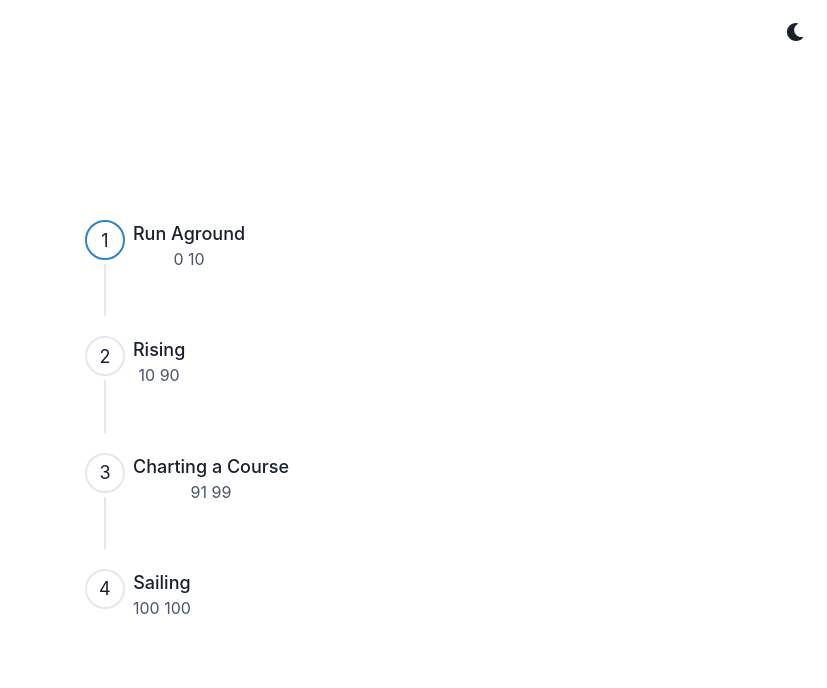
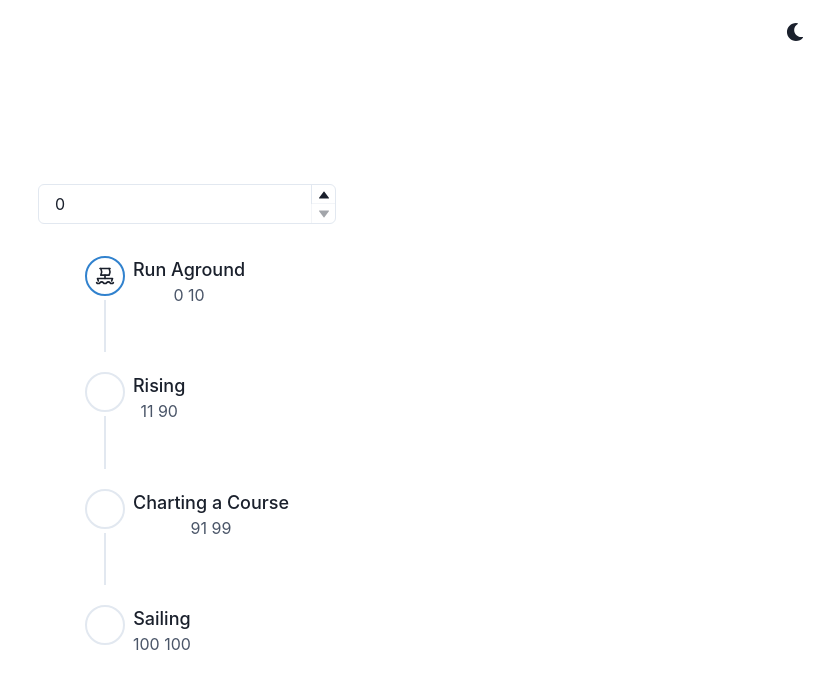
Before and after one commit to elilemons/i-need-by-ui, a React (Create React App) app: page / in a window 1280 px wide. Shown: the top 688 px of the page, without its empty margins (453-1280 px from the left). Built offline with nearby package versions, Linux system fonts and the light colour scheme.

Commit message:
The Stepper solution

```diff
--- a/src/components/ProgressBar/index.tsx
+++ b/src/components/ProgressBar/index.tsx
@@ -1,5 +1,6 @@
-import { Stepper, Step, StepIndicator, StepStatus, StepIcon, StepNumber, StepTitle, StepDescription, StepSeparator, Box, useSteps } from '@chakra-ui/react';
+import { Stepper, Step, StepIndicator, StepStatus, StepIcon, StepNumber, StepTitle, StepDescription, StepSeparator, Box, useSteps, Progress, NumberInput, NumberInputField, NumberDecrementStepper, NumberIncrementStepper, NumberInputStepper } from '@chakra-ui/react';
 import * as React from "react"
+import { TbSailboat2 } from "react-icons/tb";
 
 // TODO Remove test code, use actual type
 type Status = {
@@ -16,7 +17,7 @@ const steps: Status[] = [
   },
   {
     label: "Rising",
-    min: 10,
+    min: 11,
     max: 90
   },
   {
@@ -32,23 +33,48 @@ const steps: Status[] = [
 ]
 
 const ProgressBar: React.FC = () => {
+  const findActiveStep = (value: number) => {
+    return steps.reduce((activeStep, currentStep, index) => {
+      if (value >= currentStep.min && value <= currentStep.max) {
+        return index;
+      }
+      return activeStep;
+    }, 0);
+  }
+
   const { activeStep, setActiveStep } = useSteps({
     index: 0,
     count: steps.length
   })
 
+  const [ currentValue, setCurrentValue ] = React.useState(0)
 
-  return (
+  React.useEffect(() => {
+    if (currentValue <= steps[activeStep].max || currentValue >= steps[activeStep].min) {
+      setActiveStep(findActiveStep(currentValue))
+    }
+
+  }, [activeStep, currentValue, setActiveStep])
+
+  return (<>
+    <NumberInput defaultValue={currentValue} min={0} onChange={(value) => setCurrentValue(Number(value))} step={10}>
+      <NumberInputField />
+      <NumberInputStepper>
+        <NumberIncrementStepper />
+        <NumberDecrementStepper />
+      </NumberInputStepper>
+    </NumberInput>
+
     <Stepper size='lg' index={activeStep} orientation='vertical' height='400px'>
     {steps.map((step, index) => (
-      <Step key={index} onClick={() => setActiveStep(index)} >
+      <Step key={index} >
         <StepIndicator>
           <StepStatus
-            complete={<StepIcon />}
-            incomplete={<StepNumber />}
-            active={<StepNumber />}
+            active={<TbSailboat2 />}
           />
         </StepIndicator>
+
+
 
         <Box flexShrink='0'>
           <StepTitle>{step.label}</StepTitle>
@@ -58,7 +84,8 @@ const ProgressBar: React.FC = () => {
         <StepSeparator />
       </Step>
     ))}
-  </Stepper>
+    </Stepper>
+    </>
   )
 }
 
```
